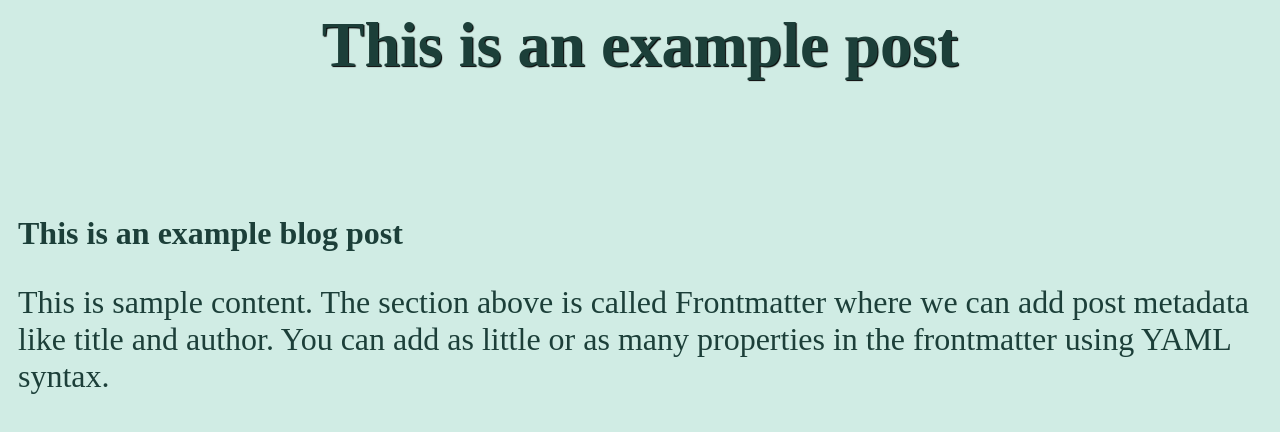
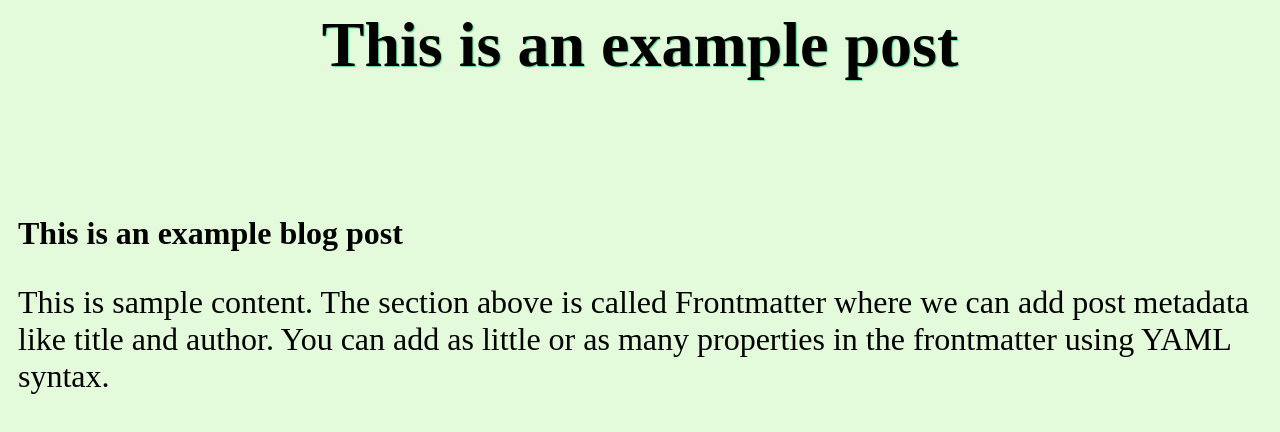
Before and after one commit to SpectralGT/Blog, a Next.js app: page /posts/example-post in a window 1280 px wide. Shown: the top 432 px of the page. Built offline with nearby package versions, Linux system fonts and the light colour scheme.

Commit message:
changed colors for the articles page

```diff
--- a/styles/post.css
+++ b/styles/post.css
@@ -1,6 +1,6 @@
 body{
-    background-color: hsl(163, 42%, 87%);
-    color: rgb(28, 63, 57);
+    background-color: hsl(105, 76%, 92%);
+    color: rgb(0, 0, 0);
 }
 
 .header{
@@ -16,7 +16,7 @@ h1{
     margin-top: 1vh;
     text-align: center;
     font-size: 4em;
-    text-shadow: 1px 1px 1px black;
+    text-shadow: 1px 1px 1px #5cdb95;
 }
 
 h2{
```
